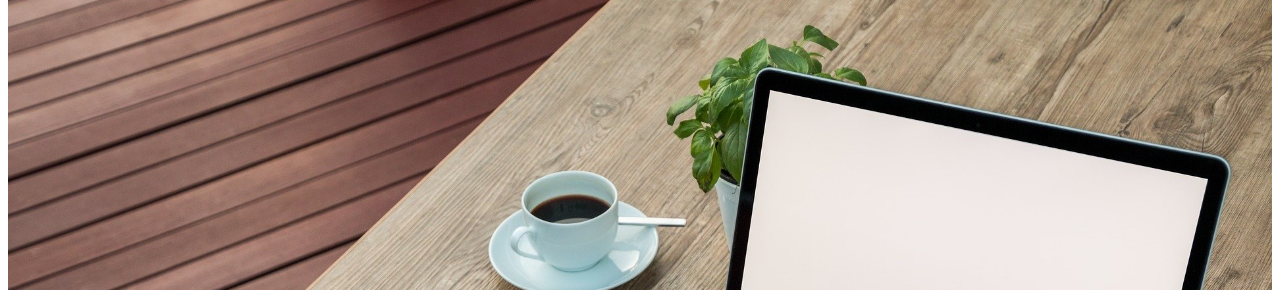
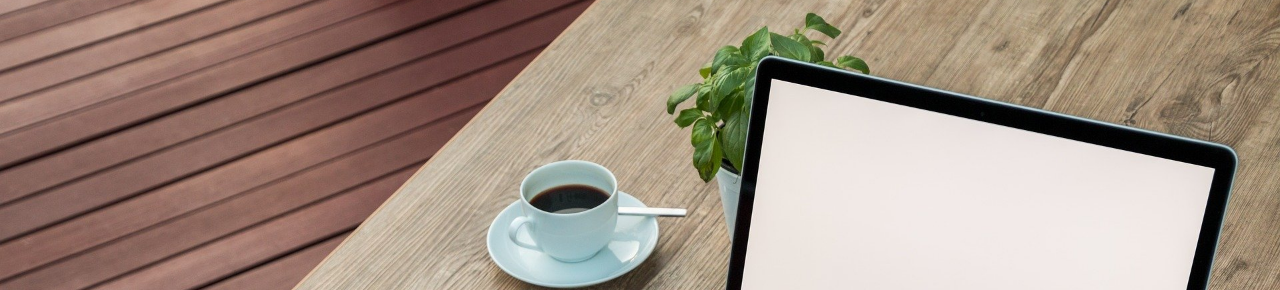
Before and after one commit to bsun94/PersonalWebsite, a plain HTML site: page index.html in a window 1280 px wide. Shown: the part 115-405 px from the top of the page. Drawn offline with Linux system fonts and the light colour scheme.

Commit message:
slight fix made to css files

```diff
--- a/css/styles-about.css
+++ b/css/styles-about.css
@@ -1,4 +1,4 @@
-.body {
+body {
     margin: 0px;
     padding: 0px;
 }
--- a/css/styles-index.css
+++ b/css/styles-index.css
@@ -1,4 +1,4 @@
-.body {
+body {
     margin: 0px;
     padding: 0px;
 }
--- a/css/styles-portfolio.css
+++ b/css/styles-portfolio.css
@@ -1,4 +1,4 @@
-.body {
+body {
     margin: 0px;
     padding: 0px;
 }
```
